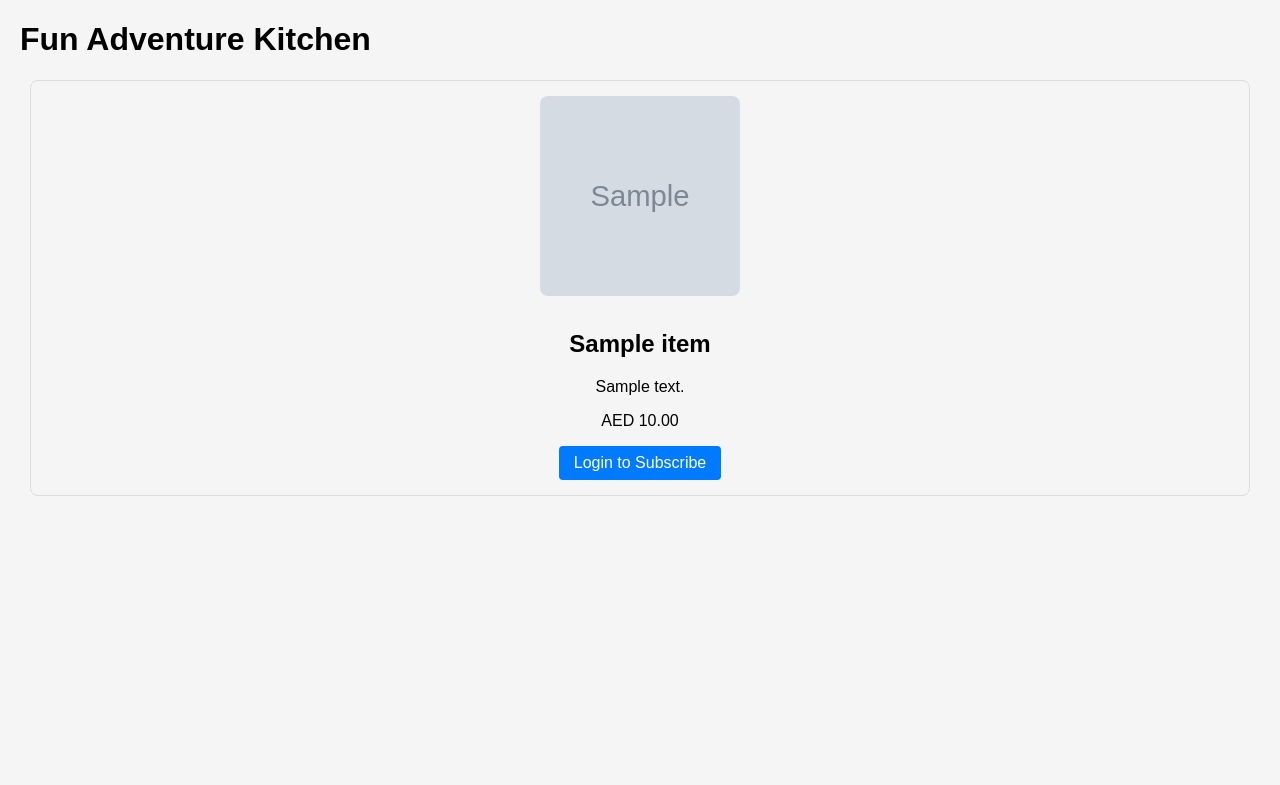
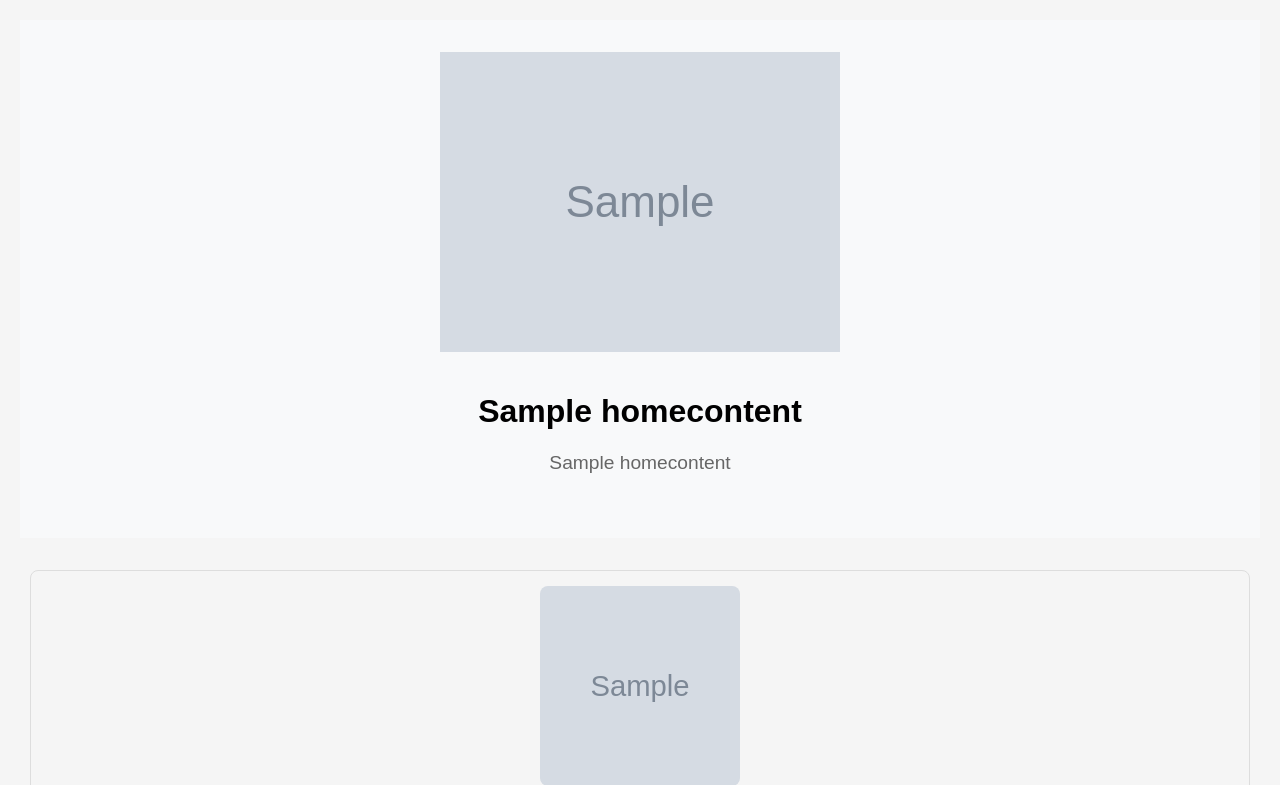
Before and after one commit to adeelrehman77/django_kitchen, a Django app: page / in a window 1280 px wide. Shown: the part 38-823 px from the top of the page. Before the commit the page ends 534 px from the top, so only its background shows below. Run offline with Django 5.2, Linux system fonts and the light colour scheme; tables that the repository leaves empty hold one stand-in row (values such as "Sample post"); grey boxes marked "Sample" are stand-in pictures.

Commit message:
Assistant checkpoint: Add customizable homepage content with admin interface
Assistant generated file changes:
- main/models.py: Add HomeContent model
- main/admin.py: Add HomeContent admin
- main/views.py: Update home view
- main/templates/main/home.html: Update homepage template
- main/static/css/style.css: Add homepage styles

---

User prompt:

lets enhance the homepage now
I want it to be customiseable/editable from backend (If possible ),
So later we can uspdate our monthly promotions on the homepage

```diff
--- a/main/models.py
+++ b/main/models.py
@@ -113,6 +113,20 @@ class CustomerProfile(models.Model):
 
         return transaction
 
+class HomeContent(models.Model):
+    title = models.CharField(max_length=200)
+    subtitle = models.CharField(max_length=300, blank=True)
+    banner_image = models.ImageField(upload_to='homepage/', null=True, blank=True)
+    is_active = models.BooleanField(default=True)
+    created_at = models.DateTimeField(auto_now_add=True)
+    priority = models.IntegerField(default=0)
+
+    class Meta:
+        ordering = ['-priority', '-created_at']
+
+    def __str__(self):
+        return self.title
+
 class Notification(models.Model):
     customer = models.ForeignKey(CustomerProfile, on_delete=models.CASCADE)
     message = models.TextField()
--- a/main/static/css/style.css
+++ b/main/static/css/style.css
@@ -1,3 +1,23 @@
+
+.home-banner {
+    text-align: center;
+    padding: 2rem 1rem;
+    margin-bottom: 2rem;
+    background: #f8f9fa;
+}
+
+.banner-image {
+    max-width: 100%;
+    height: auto;
+    margin-bottom: 1rem;
+}
+
+.subtitle {
+    font-size: 1.2rem;
+    color: #666;
+    margin-bottom: 2rem;
+}
+
 
 /* Wallet Styles */
 .wallet {
--- a/main/templates/main/home.html
+++ b/main/templates/main/home.html
@@ -2,7 +2,20 @@
 {% extends 'main/base.html' %}
 
 {% block content %}
-<h1>Fun Adventure Kitchen</h1>
+<div class="home-banner">
+    {% if home_content %}
+        {% if home_content.banner_image %}
+            <img src="{{ home_content.banner_image.url }}" alt="{{ home_content.title }}" class="banner-image">
+        {% endif %}
+        <h1>{{ home_content.title }}</h1>
+        {% if home_content.subtitle %}
+            <p class="subtitle">{{ home_content.subtitle }}</p>
+        {% endif %}
+    {% else %}
+        <h1>Fun Adventure Kitchen</h1>
+    {% endif %}
+</div>
+
 <div class="items-list">
     {% for item in items %}
     <div class="item-card">
--- a/main/views.py
+++ b/main/views.py
@@ -10,9 +10,13 @@ from django import forms
 def home(request):
     try:
         items = Item.objects.filter(is_active=True)
-        return render(request, 'main/home.html', {'items': items})
-    except:
-        return render(request, 'main/home.html', {'items': []})
+        home_content = HomeContent.objects.filter(is_active=True).first()
+        return render(request, 'main/home.html', {
+            'items': items,
+            'home_content': home_content
+        })
+    except Exception as e:
+        return render(request, 'main/home.html', {'items': [], 'home_content': None})
 
 def register(request):
     if request.method == 'POST':
```
Also changed, not shown: main/admin.py (+7 -0 lines).
